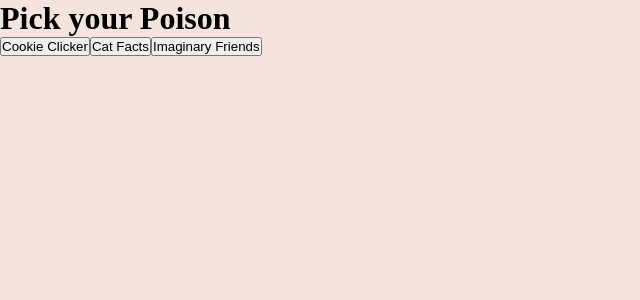
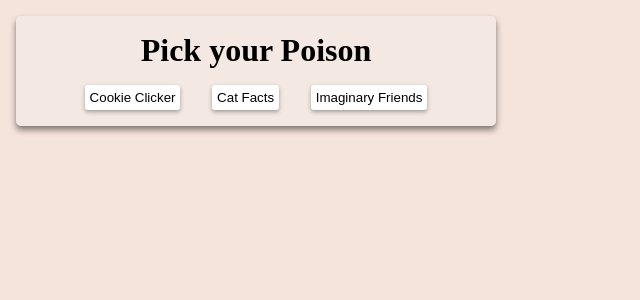
Before and after one commit to lyumii/react-oppgave-1002, a React (Vite) app: page / in a window 1280 px wide. Shown: the top 300 px of the page, without its empty margins (0-640 px from the left). Built offline with nearby package versions, Linux system fonts and the light colour scheme.

Commit message:
added nav

```diff
--- a/src/App.jsx
+++ b/src/App.jsx
@@ -11,19 +11,36 @@
   const userComponent = () => setState("userstate");
 
   return (
-    <header className="header">
-      <h1>Pick your Poison</h1>
-      <nav>
-        <button onClick={cookieComponent}>Cookie Clicker</button>
-        <button onClick={catComponent}>Cat Facts</button>
-        <button onClick={userComponent}>Imaginary Friends</button>
-      </nav>
+    <>
+      <header className="header">
+        <h1>Pick your Poison</h1>
+        <nav>
+          <button
+            className={state === "cookiestate" ? "hovered" : ""}
+            onClick={cookieComponent}
+          >
+            Cookie Clicker
+          </button>
+          <button
+            className={state === "catstate" ? "hovered" : ""}
+            onClick={catComponent}
+          >
+            Cat Facts
+          </button>
+          <button
+            className={state === "userstate" ? "hovered" : ""}
+            onClick={userComponent}
+          >
+            Imaginary Friends
+          </button>
+        </nav>
+      </header>
       <main>
         {state === "catstate" && <Cats />}
         {state === "cookiestate" && <Clicker />}
         {state === "userstate" && <Users />}
       </main>
-    </header>
+    </>
   );
 }
 export default App;
--- a/src/index.css
+++ b/src/index.css
@@ -4,13 +4,46 @@
   box-sizing: border-box;
 }
 
+body {
+  background-color: rgb(245, 228, 220);
+}
+
+.header {
+  margin: 1rem;
+  background-color: rgba(241, 241, 236, 0.404);
+  width: 30rem;
+  border-radius: 5px;
+  padding: 1rem;
+  display: flex;
+  flex-direction: column;
+  align-items: center;
+  gap: 1rem;
+  box-shadow: 0 4px 6px rgba(0, 0, 0, 0.461), 0 1px 3px rgba(0, 0, 0, 0.06);
+}
+
+.header nav {
+  display: flex;
+  justify-content: space-around;
+  gap: 2rem;
+}
+
+.header button {
+  border: none;
+  background-color: white;
+  padding: 0.3rem;
+  border-radius: 3px;
+  box-shadow: 0 2px 4px rgba(79, 76, 76, 0.461),
+    0 1px 2px rgba(79, 76, 76, 0.06);
+}
+
+.hovered {
+  scale: 1.2;
+}
+
+/* COOKIE CLICKER */
 .imgcookie {
   width: 100px;
   height: 100px;
-}
-
-body {
-  background-color: rgb(245, 228, 220);
 }
 
 .maincookie {
@@ -35,7 +68,7 @@
 }
 
 .cookieh {
-  width: 25rem;
+  width: 30rem;
   margin: 1rem;
   padding: 1rem;
   letter-spacing: 0.04em;
@@ -87,6 +120,8 @@
 .paracookie {
   text-align: center;
 }
+
+/* CAT FACTS */
 
 .catDiv article {
   width: 18rem;
@@ -186,6 +221,8 @@
   font-style: italic;
 }
 
+/* USERS */
+
 .animalemoji {
   width: 2rem;
 }
@@ -253,7 +290,7 @@
   gap: 0.5rem;
   align-items: center;
   padding: 1rem;
-  margin-left: 2rem;
+  margin-left: 1rem;
   border-radius: 5px;
   background-color: rgb(250, 232, 216);
   box-shadow: 0 4px 8px rgba(0, 0, 0, 0.2);
```
